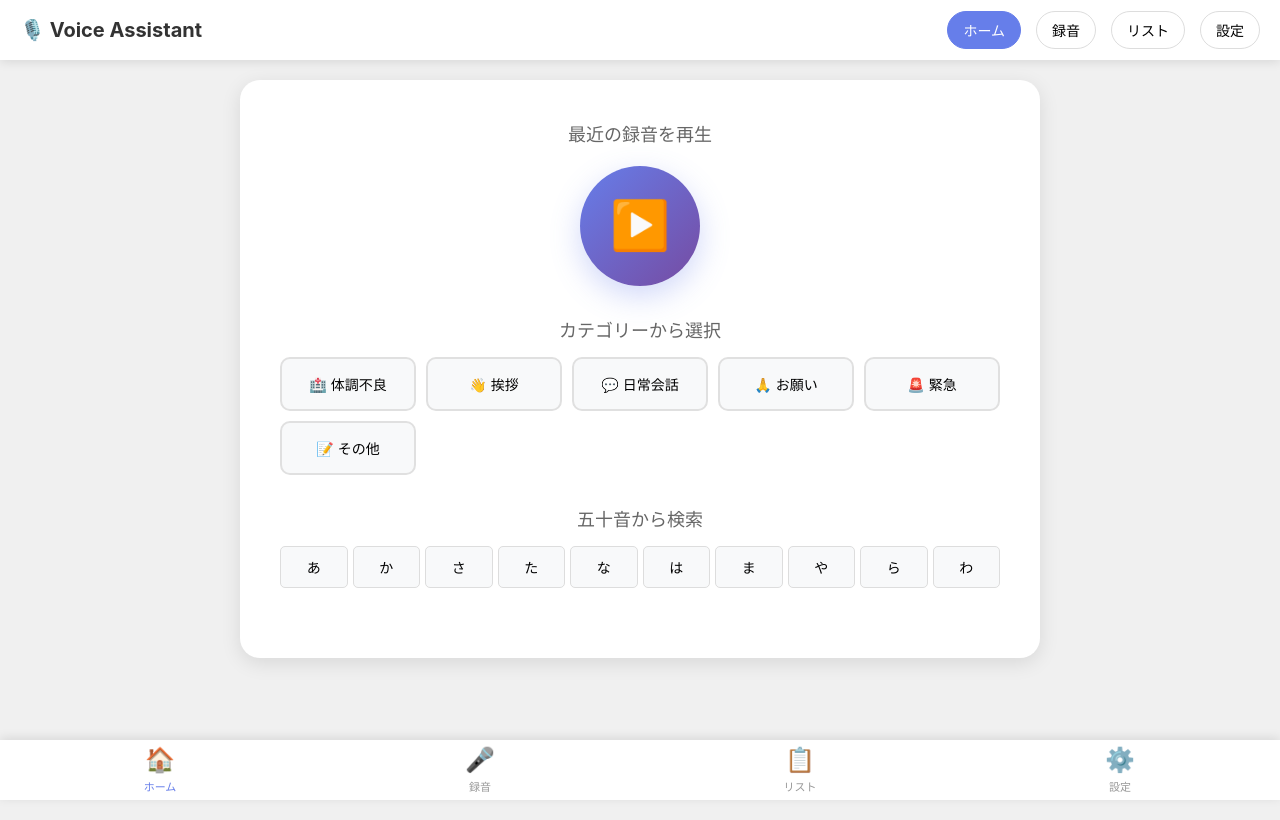
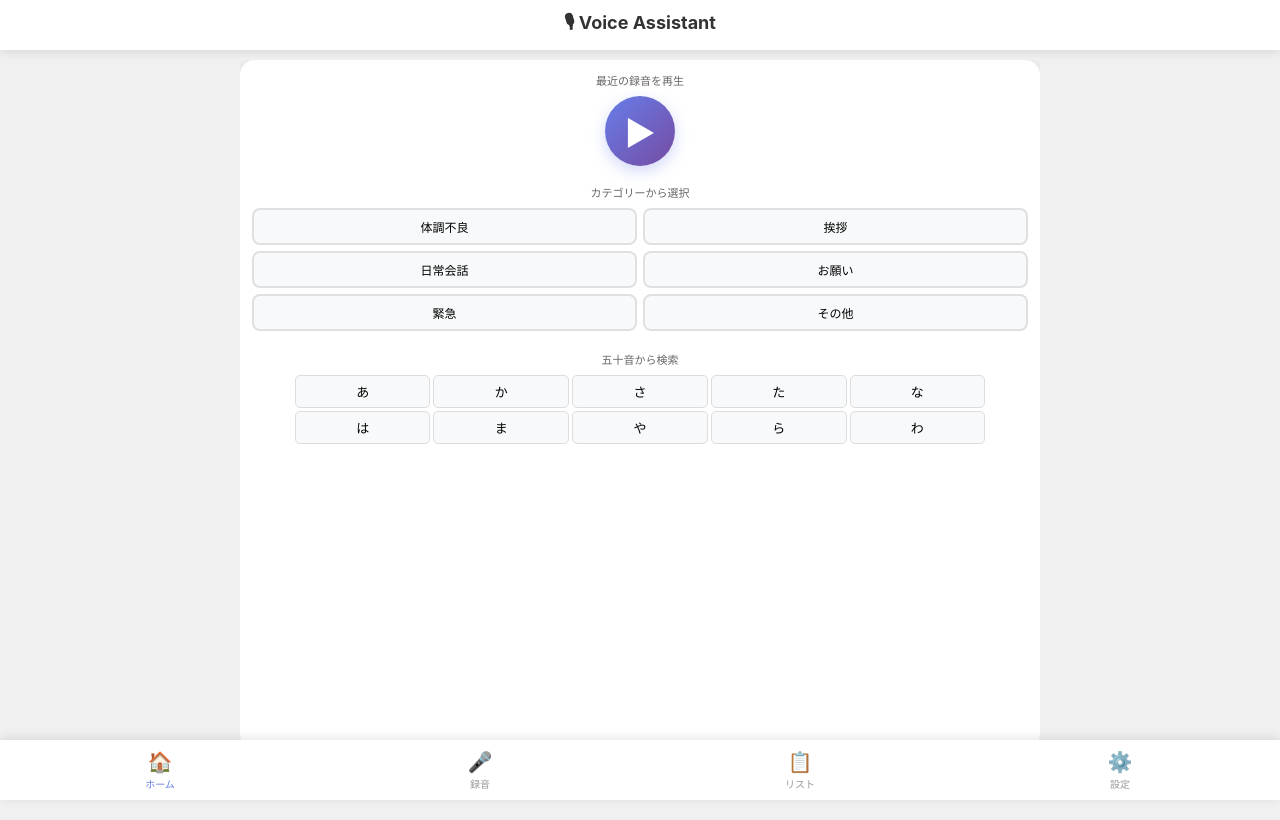
Before and after one commit to gmaill-ver/onsei, a plain HTML site: page index.html in a window 1280 px wide. Drawn offline with Linux system fonts and the light colour scheme.

Commit message:
Update index.html

```diff
--- a/index.html
+++ b/index.html
@@ -29,101 +29,79 @@
             left: 0;
             right: 0;
             z-index: 1000;
-            height: 60px;
+            height: 50px;
             display: flex;
             align-items: center;
-            justify-content: space-between;
+            justify-content: center;
             padding: 0 20px;
         }
 
         .header-title {
-            font-size: 20px;
+            font-size: 18px;
             font-weight: bold;
             color: #333;
-        }
-
-        .header-nav {
-            display: flex;
-            gap: 15px;
-        }
-
-        .nav-btn {
-            padding: 8px 15px;
-            background: transparent;
-            border: 1px solid #ddd;
-            border-radius: 20px;
-            cursor: pointer;
-            font-size: 14px;
-            transition: all 0.3s;
-        }
-
-        .nav-btn:hover {
-            background: #667eea;
-            color: white;
-            border-color: #667eea;
-        }
-
-        .nav-btn.active {
-            background: #667eea;
-            color: white;
-            border-color: #667eea;
         }
 
         /* メインコンテンツ */
         .main-content {
             flex: 1;
-            margin-top: 60px;
-            margin-bottom: 80px;
-            padding: 20px;
+            margin-top: 50px;
+            margin-bottom: 60px;
+            padding: 10px;
+            overflow: hidden;
         }
 
         .container {
             max-width: 800px;
             margin: 0 auto;
+            height: calc(100vh - 110px);
+            overflow: hidden;
         }
 
         /* ホーム画面中央コントロール */
         .home-controls {
             background: white;
-            border-radius: 20px;
-            padding: 40px;
+            border-radius: 15px;
+            padding: 12px;
             box-shadow: 0 5px 20px rgba(0, 0, 0, 0.1);
             text-align: center;
-            margin-bottom: 30px;
+            height: 100%;
+            overflow: hidden;
+            display: flex;
+            flex-direction: column;
         }
 
         .control-section {
-            margin-bottom: 30px;
+            margin-bottom: 10px;
         }
 
         .control-title {
-            font-size: 18px;
+            font-size: 11px;
             color: #666;
-            margin-bottom: 15px;
+            margin-bottom: 8px;
         }
 
         .category-select-grid {
             display: grid;
-            grid-template-columns: repeat(auto-fit, minmax(120px, 1fr));
-            gap: 10px;
-            margin-bottom: 20px;
+            grid-template-columns: repeat(2, 1fr);
+            gap: 6px;
+            margin-bottom: 10px;
         }
 
         .category-select-btn {
-            padding: 15px;
+            padding: 8px 5px;
             background: #f8f9fa;
             border: 2px solid #e0e0e0;
-            border-radius: 10px;
+            border-radius: 8px;
             cursor: pointer;
             transition: all 0.3s;
-            font-size: 14px;
+            font-size: 12px;
         }
 
         .category-select-btn:hover {
             background: #667eea;
             color: white;
             border-color: #667eea;
-            transform: translateY(-2px);
         }
 
         .category-select-btn.active {
@@ -133,19 +111,21 @@
         }
 
         .alphabet-grid {
-            display: grid;
-            grid-template-columns: repeat(10, 1fr);
-            gap: 5px;
-            margin-top: 15px;
+            display: flex;
+            flex-wrap: wrap;
+            gap: 3px;
+            margin-top: 8px;
+            justify-content: center;
         }
 
         .alphabet-btn {
-            padding: 10px;
+            width: calc(18% - 4px);
+            padding: 6px;
             background: #f8f9fa;
             border: 1px solid #ddd;
             border-radius: 5px;
             cursor: pointer;
-            font-size: 14px;
+            font-size: 13px;
             transition: all 0.3s;
         }
 
@@ -190,7 +170,7 @@
 
         .recording-timer {
             text-align: center;
-            font-size: 32px;
+            font-size: 28px;
             color: #ff3838;
             font-weight: bold;
             margin: 20px 0;
@@ -526,12 +506,12 @@
         }
 
         .footer-icon {
-            font-size: 24px;
-            margin-bottom: 4px;
+            font-size: 20px;
+            margin-bottom: 2px;
         }
 
         .footer-label {
-            font-size: 11px;
+            font-size: 10px;
         }
 
         /* 空の状態 */
@@ -574,17 +554,17 @@
         }
 
         .big-play-btn {
-            width: 120px;
-            height: 120px;
+            width: 70px;
+            height: 70px;
             border-radius: 50%;
             background: linear-gradient(135deg, #667eea, #764ba2);
             color: white;
             border: none;
-            font-size: 48px;
+            font-size: 32px;
             cursor: pointer;
-            box-shadow: 0 10px 30px rgba(102, 126, 234, 0.3);
+            box-shadow: 0 5px 15px rgba(102, 126, 234, 0.3);
             transition: all 0.3s;
-            margin: 20px auto;
+            margin: 8px auto;
             display: flex;
             align-items: center;
             justify-content: center;
@@ -592,7 +572,7 @@
 
         .big-play-btn:hover {
             transform: scale(1.1);
-            box-shadow: 0 15px 40px rgba(102, 126, 234, 0.4);
+            box-shadow: 0 8px 20px rgba(102, 126, 234, 0.4);
         }
 
         .big-play-btn:active {
@@ -603,35 +583,29 @@
 <body>
     <!-- ヘッダー -->
     <header class="header">
-        <div class="header-title">🎙️ Voice Assistant</div>
-        <nav class="header-nav">
-            <button class="nav-btn active" data-view="home">ホーム</button>
-            <button class="nav-btn" data-view="record">録音</button>
-            <button class="nav-btn" data-view="list">リスト</button>
-            <button class="nav-btn" data-view="settings">設定</button>
-        </nav>
+        <div class="header-title">🎙 Voice Assistant</div>
     </header>
 
     <!-- メインコンテンツ -->
     <main class="main-content">
         <div class="container">
             <!-- ホーム画面 -->
-            <div id="homeView" class="view-section">
+            <div id="homeView" class="view-section" style="height: 100%; overflow: hidden;">
                 <div class="home-controls">
                     <div class="control-section">
                         <div class="control-title">最近の録音を再生</div>
-                        <button class="big-play-btn" onclick="playLastRecording()">▶️</button>
+                        <button class="big-play-btn" onclick="playLastRecording()">▶</button>
                     </div>
 
                     <div class="control-section">
                         <div class="control-title">カテゴリーから選択</div>
                         <div class="category-select-grid">
-                            <button class="category-select-btn" onclick="selectCategory('health')">🏥 体調不良</button>
-                            <button class="category-select-btn" onclick="selectCategory('greeting')">👋 挨拶</button>
-                            <button class="category-select-btn" onclick="selectCategory('daily')">💬 日常会話</button>
-                            <button class="category-select-btn" onclick="selectCategory('request')">🙏 お願い</button>
-                            <button class="category-select-btn" onclick="selectCategory('emergency')">🚨 緊急</button>
-                            <button class="category-select-btn" onclick="selectCategory('other')">📝 その他</button>
+                            <button class="category-select-btn" onclick="selectCategory('health')">体調不良</button>
+                            <button class="category-select-btn" onclick="selectCategory('greeting')">挨拶</button>
+                            <button class="category-select-btn" onclick="selectCategory('daily')">日常会話</button>
+                            <button class="category-select-btn" onclick="selectCategory('request')">お願い</button>
+                            <button class="category-select-btn" onclick="selectCategory('emergency')">緊急</button>
+                            <button class="category-select-btn" onclick="selectCategory('other')">その他</button>
                         </div>
                     </div>
 
@@ -801,11 +775,6 @@
 
         // イベントリスナーのセットアップ
         function setupEventListeners() {
-            // ヘッダーナビゲーション
-            document.querySelectorAll('.nav-btn').forEach(btn => {
-                btn.addEventListener('click', () => switchView(btn.dataset.view));
-            });
-
             // フッターナビゲーション
             document.querySelectorAll('.footer-btn').forEach(btn => {
                 btn.addEventListener('click', () => switchView(btn.dataset.view));
@@ -833,8 +802,8 @@
             // 選択されたビューを表示
             document.getElementById(view + 'View').style.display = 'block';
 
-            // ナビゲーションボタンのアクティブ状態を更新
-            document.querySelectorAll('.nav-btn, .footer-btn').forEach(btn => {
+            // フッターボタンのアクティブ状態を更新
+            document.querySelectorAll('.footer-btn').forEach(btn => {
                 if (btn.dataset.view === view) {
                     btn.classList.add('active');
                 } else {
@@ -1003,12 +972,12 @@
         // カテゴリーラベルの取得
         function getCategoryLabel(category) {
             const labels = {
-                health: '🏥 体調不良',
-                greeting: '👋 挨拶',
-                daily: '💬 日常会話',
-                request: '🙏 お願い',
-                emergency: '🚨 緊急',
-                other: '📝 その他'
+                health: '体調不良',
+                greeting: '挨拶',
+                daily: '日常会話',
+                request: 'お願い',
+                emergency: '緊急',
+                other: 'その他'
             };
             return labels[category] || category;
         }
```
